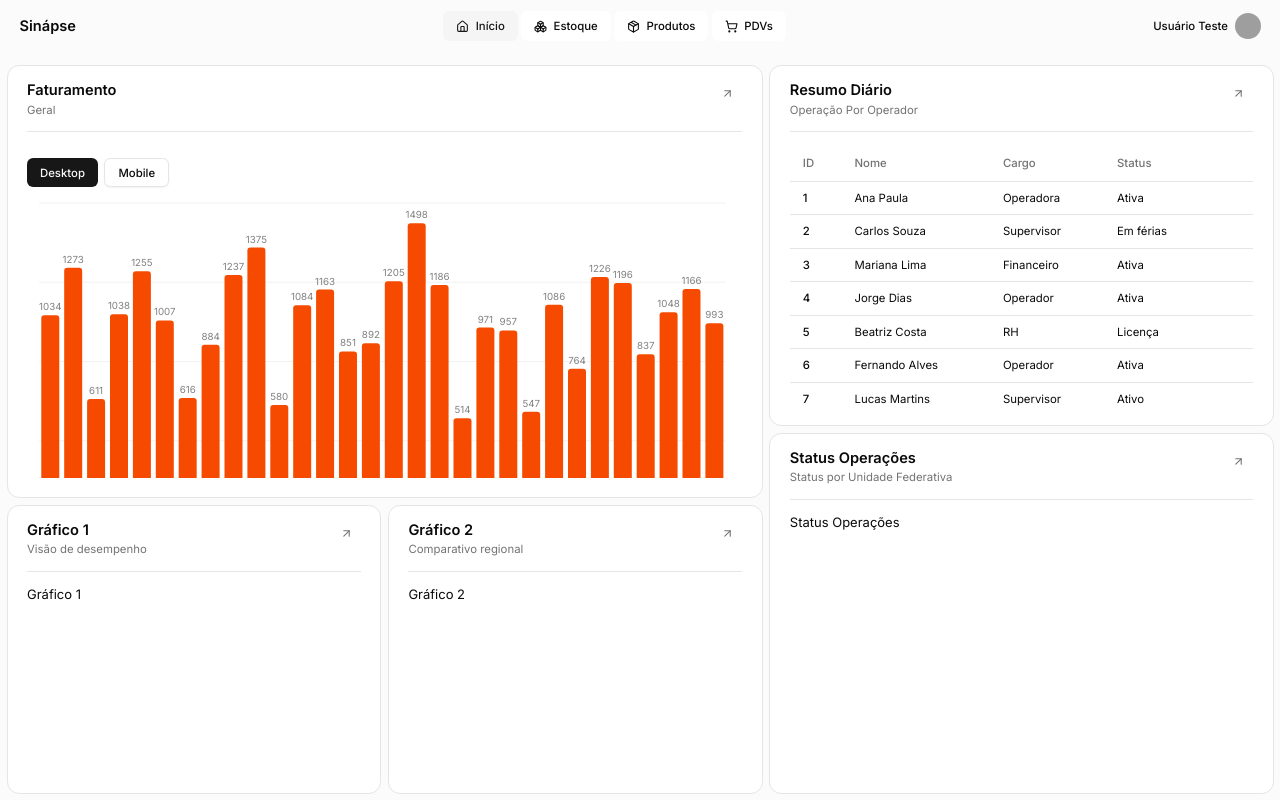
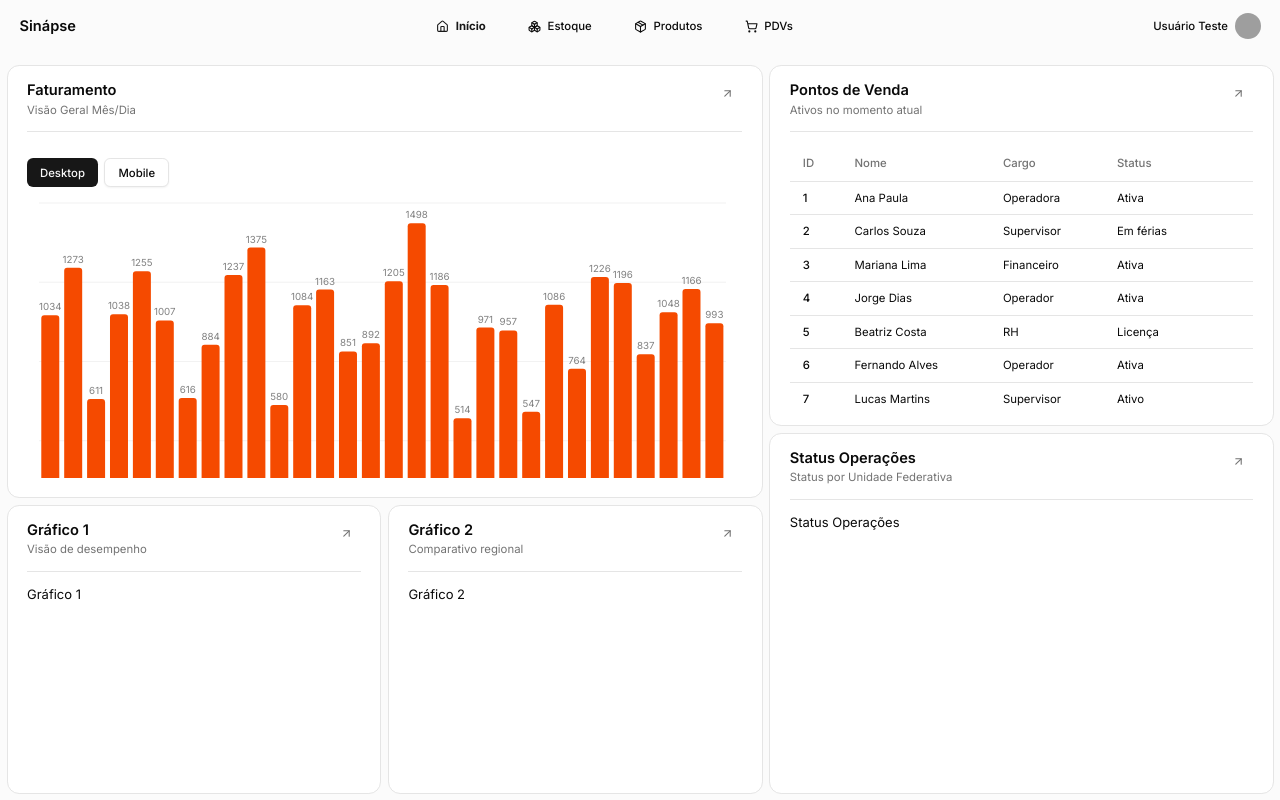
Before and after one commit to josielmaicon/Sinapse-ERP-1.1, a React (Vite) app in the folder interface/: page / in a window 1280 px wide. Built offline with nearby package versions, Linux system fonts and the light colour scheme; grey boxes are pictures that could not be loaded.

Commit message:
charts escolhidos

```diff
--- a/interface/src/App.css
+++ b/interface/src/App.css
@@ -128,3 +128,33 @@
     /* * {
   border: 1px solid red !important;
 } */
+
+/* ================================
+   Scrollbar global style
+================================ */
+@layer base {
+  /* Chrome, Edge, Safari */
+  ::-webkit-scrollbar {
+    width: 6px;
+    height: 6px;
+  }
+
+  ::-webkit-scrollbar-thumb {
+    background-color: hsl(var(--muted-foreground));
+    border-radius: 8px;
+  }
+
+  ::-webkit-scrollbar-thumb:hover {
+    background-color: hsl(var(--foreground));
+  }
+
+  ::-webkit-scrollbar-track {
+    background-color: transparent;
+  }
+
+  /* Firefox */
+  * {
+    scrollbar-width: thin;
+    scrollbar-color: hsl(var(--muted-foreground)) transparent;
+  }
+}
--- a/interface/src/layouts/HomepageLayout.jsx
+++ b/interface/src/layouts/HomepageLayout.jsx
@@ -12,7 +12,7 @@ export default function HomePageLayout({
 
       {/* Coluna da Esquerda */}
       <div className="grid grid-rows-[0.6fr_0.4fr] gap-2 min-h-0">
-        <CardContainer title="Faturamento" subtitle="Geral">
+        <CardContainer title="Faturamento" subtitle="Visão Geral Mês/Dia">
           {TopRight}
         </CardContainer>
 
@@ -29,7 +29,7 @@ export default function HomePageLayout({
       {/* Coluna da Direita (AGORA CORRETA E SIMPLES) */}
       <div className="grid grid-rows-2 gap-2 min-h-0">
         {/* O CardContainer agora é robusto o suficiente para ser um filho direto do grid */}
-        <CardContainer title="Resumo Diário" subtitle="Operação Por Operador">
+        <CardContainer title="Pontos de Venda" subtitle="Ativos no momento atual">
           {SideTop}
         </CardContainer>
 
--- a/interface/src/layouts/TopBar.jsx
+++ b/interface/src/layouts/TopBar.jsx
@@ -45,9 +45,9 @@ export function TopBar() {
                       // A função no className nos dá o estado 'isActive'
                       className={({ isActive }) =>
                         cn(
-                          "group inline-flex h-9 w-max items-center justify-center gap-2 rounded-md bg-background px-4 py-2 text-sm font-medium transition-colors hover:bg-accent hover:text-accent-foreground focus:outline-none disabled:pointer-events-none disabled:opacity-50",
+                          "group inline-flex h-9 w-max items-center justify-center gap-2 rounded-md px-6 py-2 text-sm font-medium transition-colors hover:bg-accent hover:text-accent-foreground focus:outline-none disabled:pointer-events-none disabled:opacity-50",
                           // Se estiver ativo, aplique estas classes
-                          isActive && "bg-accent text-accent-foreground"
+                          isActive && "text-accent-foreground font-bold"
                         )
                       }
                     >
```
